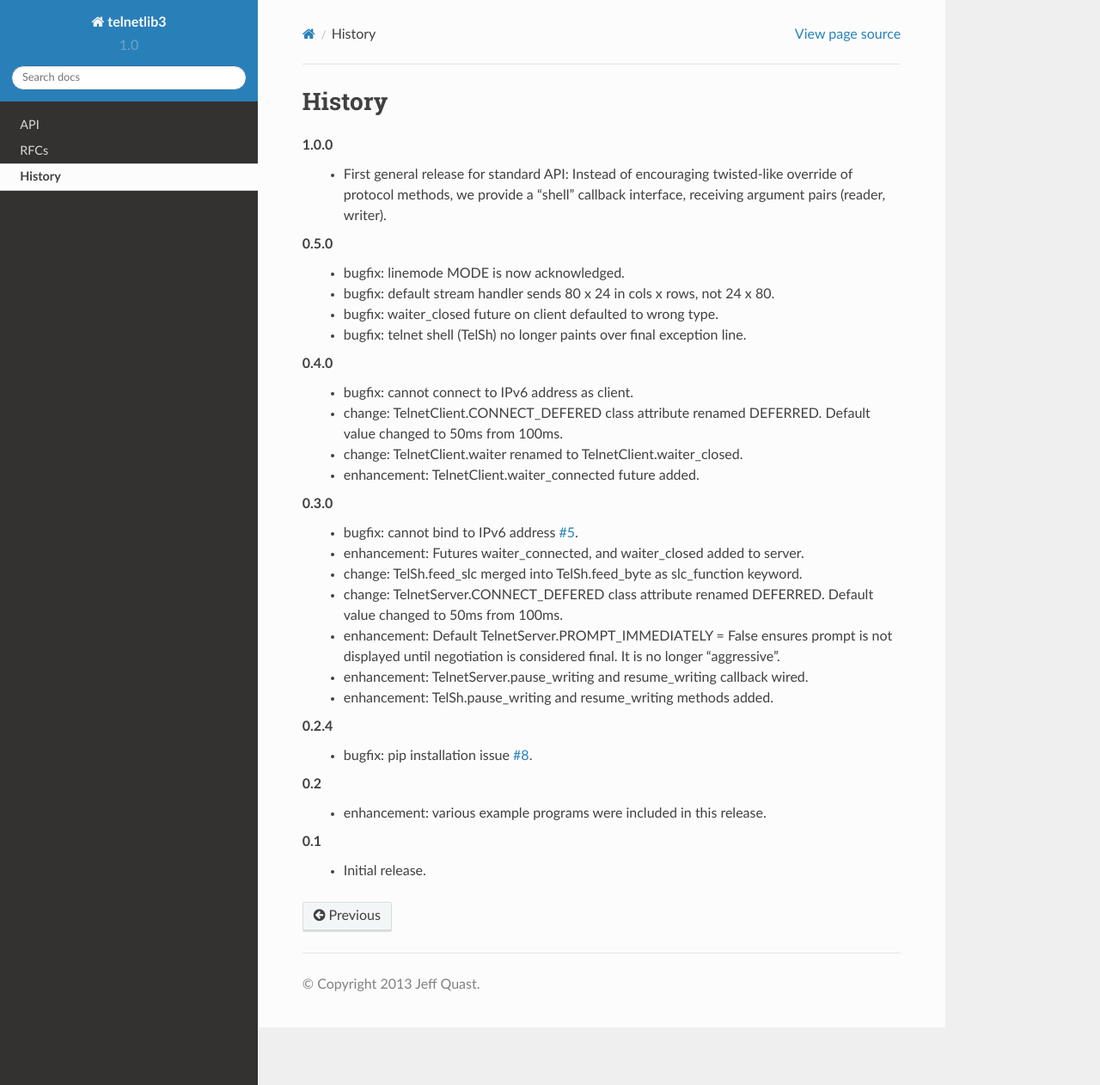
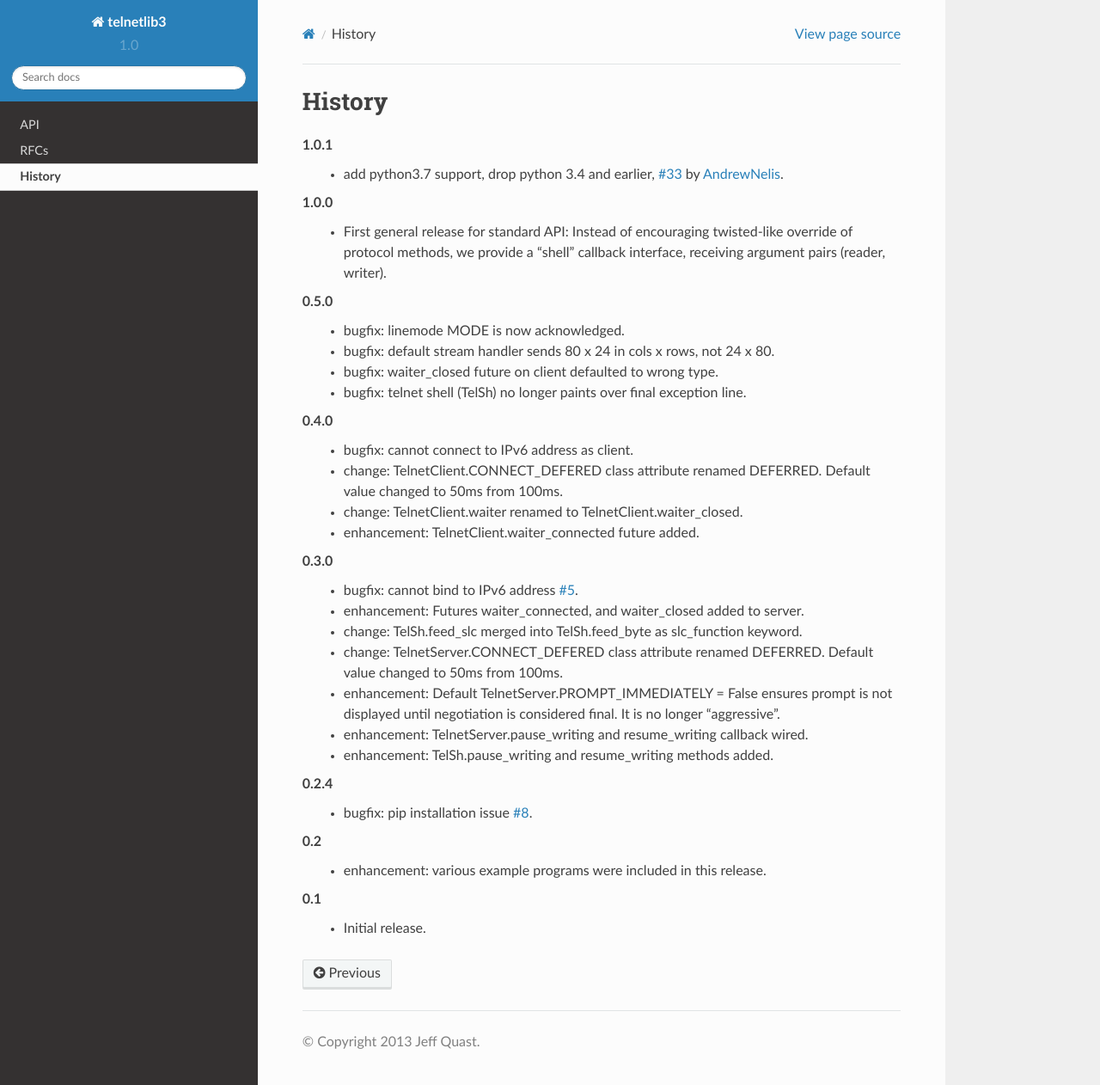
Before and after one commit to jquast/telnetlib3, a Sphinx documentation site: the page built from docs/history.rst, in a window 1280 px wide and 1262 px high. Shown: the whole window at 86% size. Built offline with Sphinx 7.4.7 and the Read the Docs theme 2.0.0, drawn with Linux system fonts in a browser that asks for light colours.

Commit message:
document 1.0.1 release

```diff
--- a/docs/history.rst
+++ b/docs/history.rst
@@ -1,5 +1,9 @@
 History
 =======
+1.0.1
+  * add python3.7 support, drop python 3.4 and earlier, :ghissue:`33` by
+    :ghuser:`AndrewNelis`.
+
 1.0.0
   * First general release for standard API: Instead of encouraging twisted-like
     override of protocol methods, we provide a "shell" callback interface,
```
